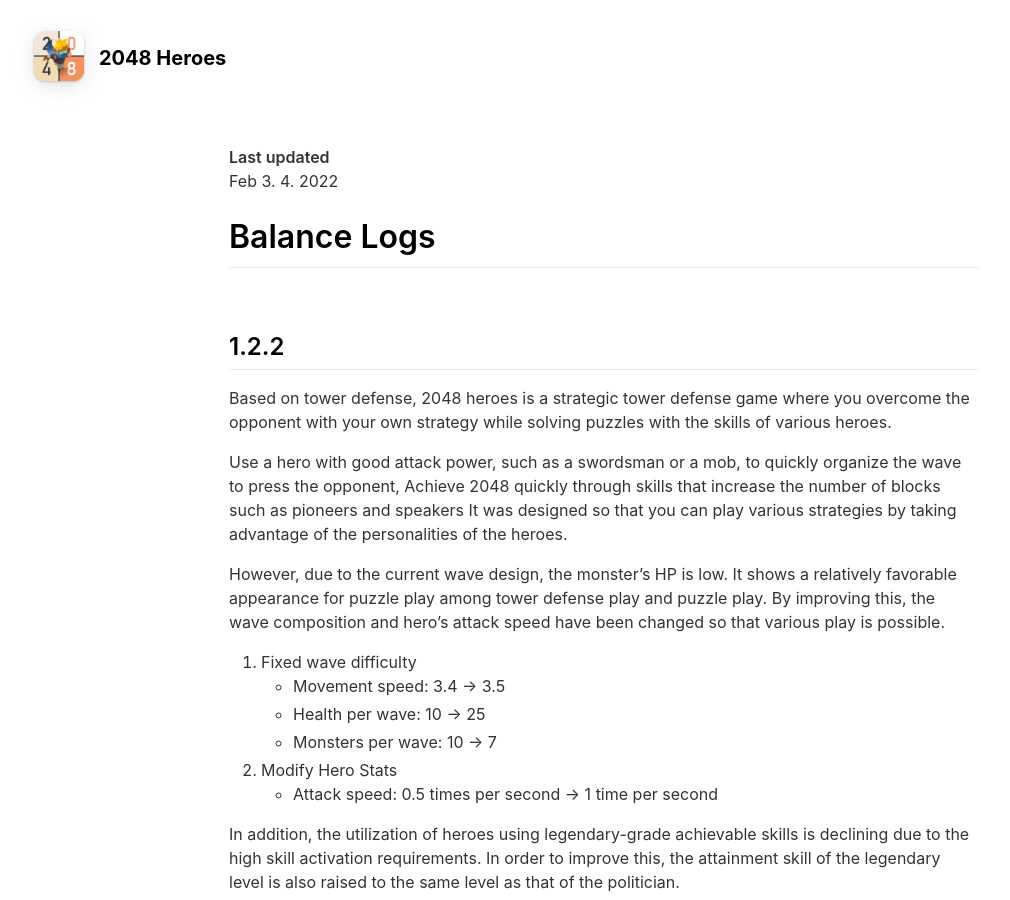
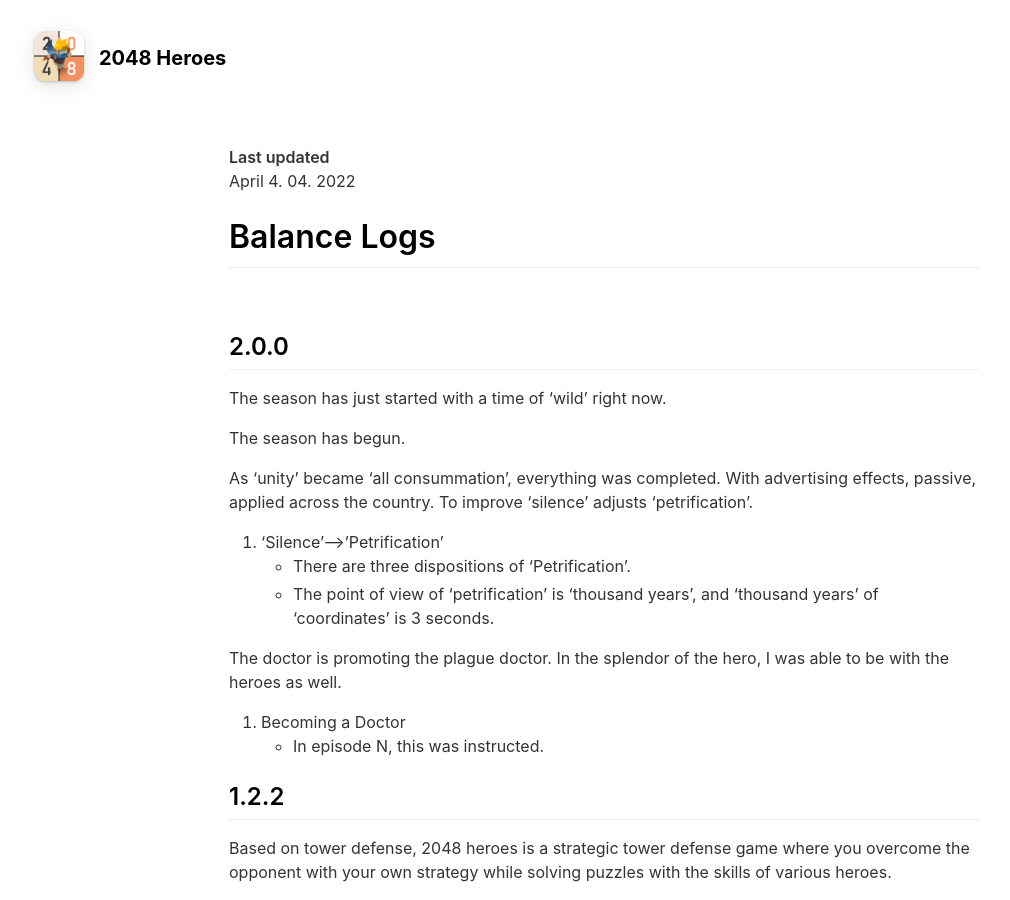
Before and after one commit to ArgoExped/Frozen-Arts, a Jekyll site: the page built from balance.md, in a window 1280 px wide and 900 px high. Shown: the whole window, without its empty margins (36-1046 px from the left). Built offline with Jekyll 4.4.1, drawn with Linux system fonts in a browser that asks for light colours; nearby versions of some CDN libraries.

Commit message:
balance log

```diff
--- a/balance.md
+++ b/balance.md
@@ -5,11 +5,29 @@ include_in_header: true
 ---
 
 **Last updated**
-Feb 3. 4. 2022
+April 4. 04. 2022
 
 # Balance Logs
 
 <br>
+
+## 2.0.0
+The season has just started with a time of 'wild' right now.
+
+The season has begun.
+
+As 'unity' became 'all consummation', everything was completed.
+With advertising effects, passive, applied across the country.
+To improve 'silence' adjusts 'petrification'.
+
+1. 'Silence'-->'Petrification'
+     - There are three dispositions of 'Petrification'.
+     - The point of view of 'petrification' is 'thousand years', and 'thousand years' of 'coordinates' is 3 seconds.
+
+The doctor is promoting the plague doctor. In the splendor of the hero, I was able to be with the heroes as well.
+
+2. Becoming a Doctor
+     - In episode N, this was instructed.
 
 ## 1.2.2
 Based on tower defense, 2048 heroes is a strategic tower defense game where you overcome the opponent with your own strategy while solving puzzles with the skills of various heroes.
```
Also changed, not shown: balance-kr.md (+1 -1 lines).
